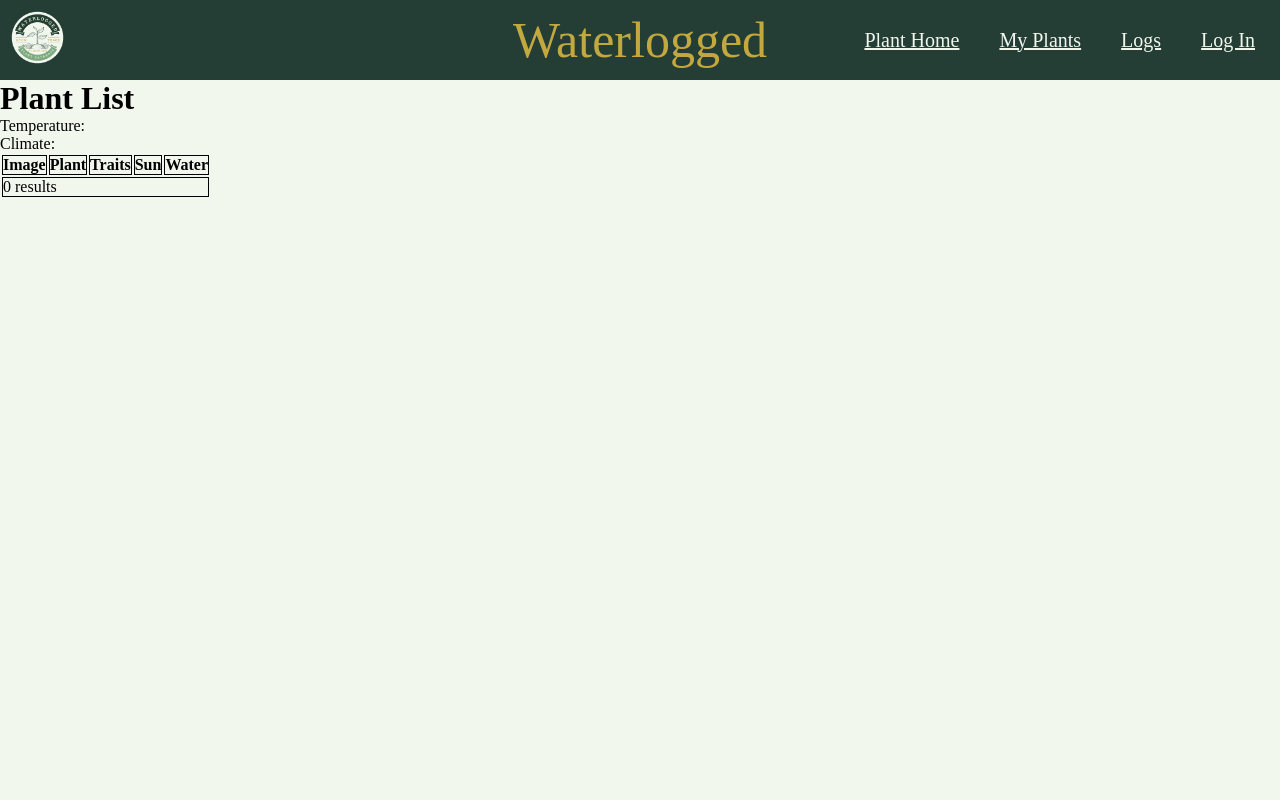
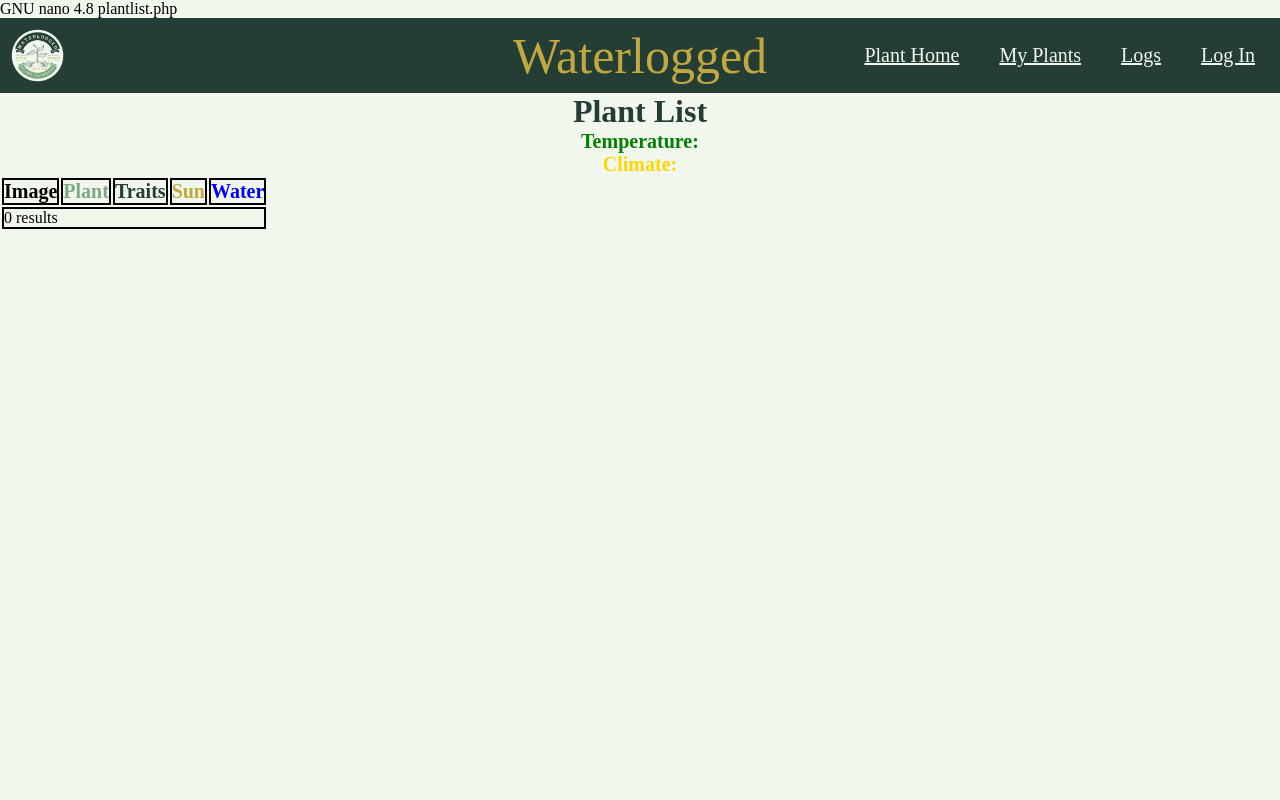
Before and after one commit to SKel1817/waterlogged, a PHP site: page /html/plantlist.php in a window 1280 px wide. Run offline with PHP 8.4, Linux system fonts and the light colour scheme; data comes from the database, SQL or seed files in the repository; tables that the repository leaves empty hold one stand-in row (values such as "Sample post").

Commit message:
horse+girl+nascar+bathrub=?

```diff
--- a/css/mainStyle.css
+++ b/css/mainStyle.css
@@ -476,3 +476,28 @@ nav {
 .container #wateringAnimation img {
   transform: translatex(60px) translatey(46px) !important;
 }
+/*-----------------------------------------------------plantlist formatting-----------------------------------------*/
+/* header centering*/
+
+.header-plant-list{
+  text-align: center;
+  }
+  /*main header*/
+  .top-header-PL {
+  color:#243E36;
+  font-weight: bold;
+  }
+  /*temp*/
+  .temperature {
+
+  color:green;
+  font-weight: bold;
+  font-size:20px;
+  }
+  /* climate*/
+  .climate {
+
+  color: gold;
+  font-weight: bold;
+  font-size:20px;
+      }
--- a/html/plantlist.php
+++ b/html/plantlist.php
@@ -1,9 +1,10 @@
+GNU nano 4.8                                                                                                                                                                                                                                                                                                                  plantlist.php
 <?php
     session_start();
     // Database connection details
     $servername = "localhost";
-    $username = "user";
-    $password = "pass!";
+    $username = "cof";
+    $password = "cOwmoo1324!";
     $dbname = "waterlogged";
 
     // Create connection
@@ -93,33 +94,34 @@
         </script>
         <?php unset($_SESSION['added_to_shelf']); // Remove the variable after showing the GIF ?>
     <?php endif; ?>
-
-    <h1><?php echo htmlspecialchars($locationName); ?> Plant List</h1>
-    <p>Temperature: <?php echo htmlspecialchars($locationTemperature); ?></p>
-    <p>Climate: <?php echo htmlspecialchars($locationClimate); ?></p>
+    <div class ="header-plant-list">
+    <h1 class="top-header-PL"><?php echo htmlspecialchars($locationName); ?> Plant List</h1>
+    <p class="temperature">Temperature: <?php echo htmlspecialchars($locationTemperature); ?></p>
+    <p class="climate">Climate: <?php echo htmlspecialchars($locationClimate); ?></p>
+</div>
     <table style=" table-layout: fixed;">
     <tr>
-        <th style="border: 1px solid black;">Image</th>
-        <th style="border: 1px solid black;">Plant</th>
-        <th style="border: 1px solid black;">Traits</th>
-        <th style="border: 1px solid black;">Sun</th>
-        <th style="border: 1px solid black;">Water</th>
+        <th style="border: 2px solid black;color:light green;font-weight:bold;font-size: 20px;">Image</th>
+        <th style="border: 2px solid black;color:#7CA982;font-weight:bold;font-size: 20px;">Plant</th>
+        <th style="border: 2px solid black;color:#243E36;;font-weight:bold;font-size: 20px;">Traits</th>
+        <th style="border: 2px solid black;color:#C2A83E;font-weight:bold;font-size: 20px;">Sun</th>
+        <th style="border: 2px solid black;color:blue;font-weight:bold;font-size: 20px;">Water</th>
         <?php if ($userLoggedIn): ?>
-            <th style="border: 1px solid black;">Action</th>
+            <th style="border: 2px solid black;color:green;font-weight:bold;font-size: 20px; ">Action</th>
         <?php endif; ?>
     </tr>
     <?php if ($result->num_rows > 0): ?>
             <?php while($row = $result->fetch_assoc()): ?>
                 <tr>
-                    <td style='border: 1px solid black;'>
+                    <td style='border: 2px solid black;'>
                         <img src="../<?php echo htmlspecialchars($row['path']); ?>" alt="<?php echo htmlspecialchars($row['name']); ?>" style="width:100px;height:auto;">
                     </td>
-                    <td style='border: 1px solid black;'><?php echo htmlspecialchars($row["name"]); ?></td>
-                    <td style='border: 1px solid black;'><?php echo htmlspecialchars($row["traits"]); ?></td>
-                    <td style='border: 1px solid black;'><?php echo htmlspecialchars($row["sun"]); ?></td>
-                    <td style='border: 1px solid black;'><?php echo htmlspecialchars($row["water_freq_weekly"]); ?></td>
+                    <td style='border: 2px solid black;color:#7CA982;font-weight:bold;'><?php echo htmlspecialchars($row["name"]); ?></td>
+                    <td style='border: 2px solid black;color:#243E36;font-weight:bold;'><?php echo htmlspecialchars($row["traits"]); ?></td>
+                    <td style='border: 2px solid black;color:#C2A83E;font-weight:bold;'><?php echo htmlspecialchars($row["sun"]); ?></td>
+                    <td style='border: 2px solid black;color:blue;font-weight:bold;'><?php echo htmlspecialchars($row["water_freq_weekly"]); ?></td>
                     <?php if ($userLoggedIn): ?>
-                        <td style='border: 1px solid black;'>
+                        <td style='border: 2px solid black;'>
                         <?php
                                         // Check if the plant is already in the user's shelf
                                         $userId = $_SESSION['user_id'];
@@ -132,7 +134,7 @@
                                         <input type='hidden' name='plant_id' value='<?php echo htmlspecialchars($row['id']); ?>'>
                                         <input type='hidden' name='user_id' value='<?php echo htmlspecialchars($_SESSION['user_id']); ?>'>
                                         <input type='hidden' name='location_id' value='<?php echo htmlspecialchars($row['location_id']); ?>'>
-		                        <input type='submit' name='add_to_shelf' value='Add to My Shelf'>
+                                        <input type='submit' name='add_to_shelf' value='Add to My Shelf'style='background-color: #4CAF50; color: white; padding: 10px 20px; border: none; border-radius: 5px;'>
                                     </form>
 
 
@@ -140,7 +142,7 @@
                 </tr>
             <?php endwhile; ?>
         <?php else: ?>
-            <tr><td colspan='5' style='border: 1px solid black;'>0 results</td></tr>
+            <tr><td colspan='5' style='border: 2px solid black;'>0 results</td></tr>
         <?php endif; ?>
     </table>
 
```
Lines whose indentation alone changed are shown as unchanged.
